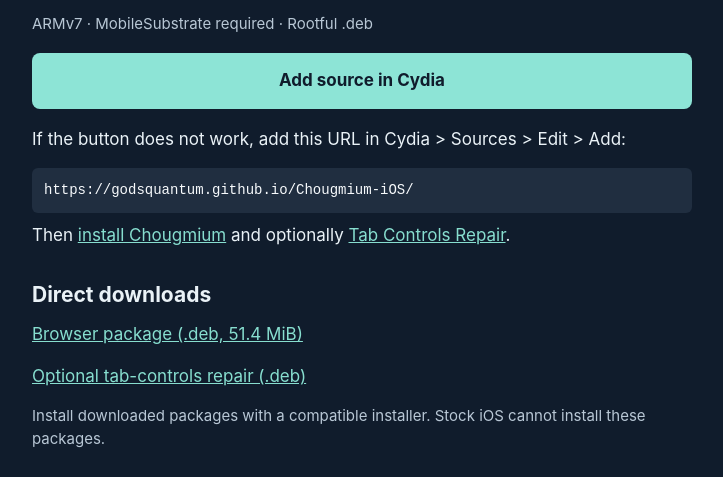
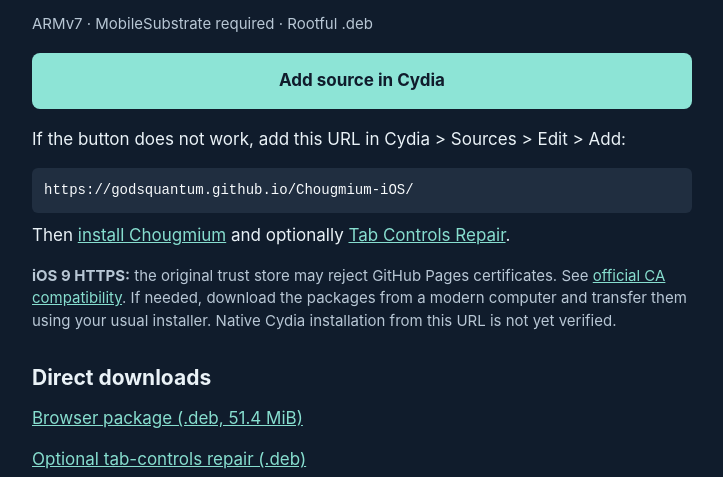
Before and after one commit to GodsQuantum/Chougmium-iOS, a plain HTML site: page docs/index.html in a window 1280 px wide. Shown: the part 230-707 px from the top of the page, without its empty margins (278-1001 px from the left). Drawn offline with Linux system fonts and the light colour scheme.

Commit message:
Document observed legacy iOS HTTPS compatibility issue

```diff
--- a/docs/index.html
+++ b/docs/index.html
@@ -11,7 +11,7 @@ body{margin:0;background:#101c2c;color:#eaf2f7;font:17px -apple-system,Helvetica
 <p>If the button does not work, add this URL in Cydia &gt; Sources &gt; Edit &gt; Add:</p>
 <code>https://godsquantum.github.io/Chougmium-iOS/</code>
 <p>Then <a href="cydia://package/ru.computershik.venetium">install Chougmium</a> and optionally <a href="cydia://package/com.local.chougmium-tabsfix">Tab Controls Repair</a>.</p>
-<h2>Direct downloads</h2>
+<p class="muted"><strong>iOS 9 HTTPS:</strong> the original trust store may reject GitHub Pages certificates. See <a href="https://letsencrypt.org/docs/certificate-compatibility/">official CA compatibility</a>. If needed, download the packages from a modern computer and transfer them using your usual installer. Native Cydia installation from this URL is not yet verified.</p><h2>Direct downloads</h2>
 <p><a href="debs/ru.computershik.venetium_150.7871.222.1%2Bchougmium3_iphoneos-arm.deb">Browser package (.deb, 51.4 MiB)</a></p>
 <p><a href="debs/com.local.chougmium-tabsfix_0.1.0_iphoneos-arm.deb">Optional tab-controls repair (.deb)</a></p>
 <p class="muted">Install downloaded packages with a compatible installer. Stock iOS cannot install these packages.</p>
```
Also changed, not shown: 3 other files.
